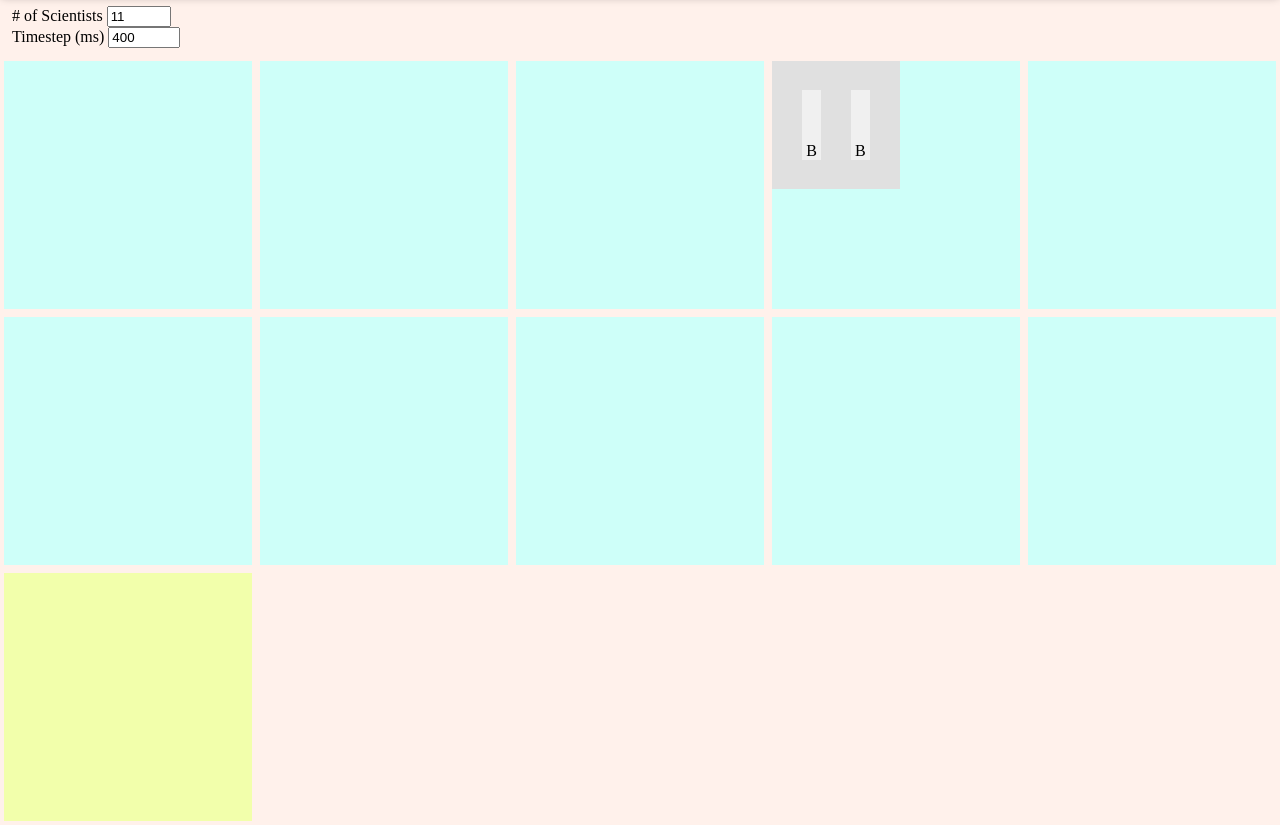
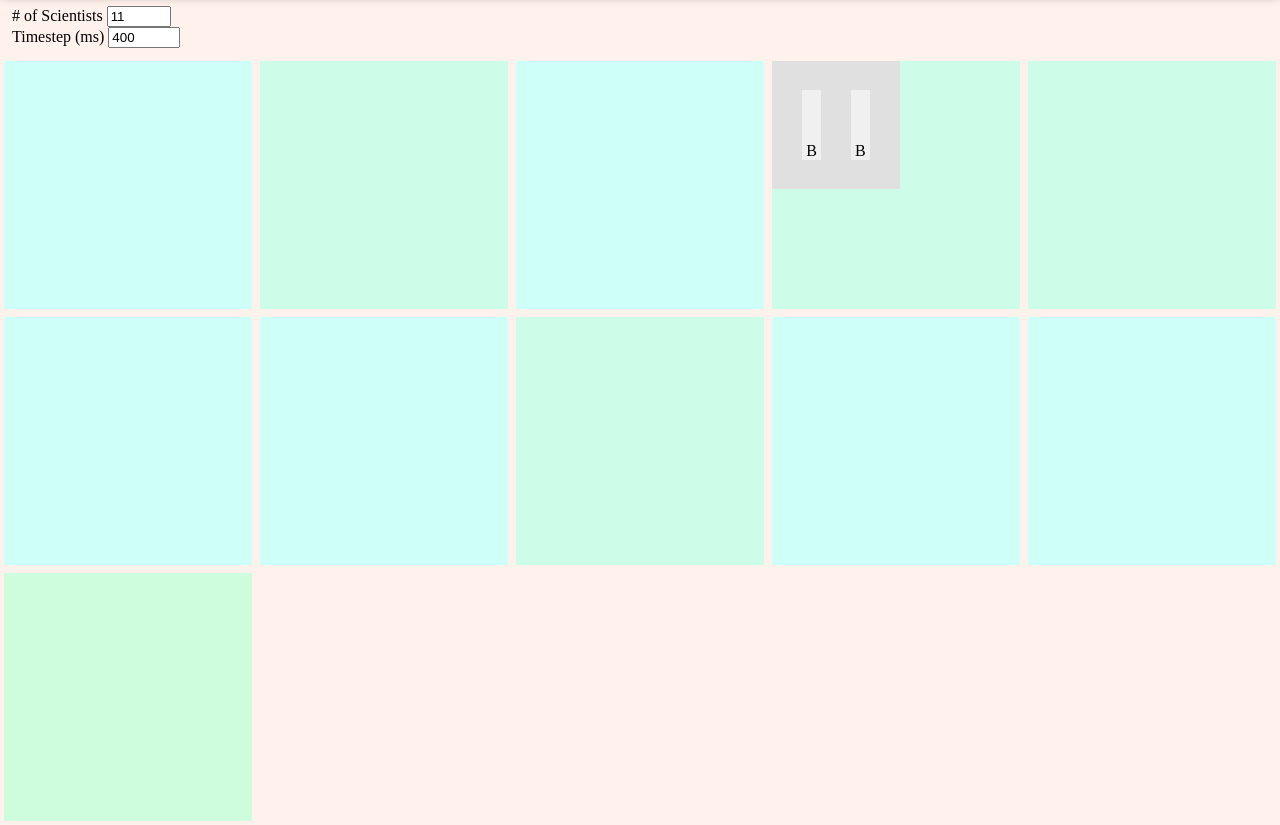
Before and after one commit to msfstef/multiverse-rescue-mission-riddle, a plain HTML site: page index.html in a window 1280 px wide. Shown: the part 41-866 px from the top of the page. Drawn offline with Linux system fonts and the light colour scheme.

Commit message:
different colors if visited

```diff
--- a/style.css
+++ b/style.css
@@ -39,9 +39,18 @@ h1 {
   background: rgb(206, 255, 249);
 }
 
+.scientist.visited {
+  background: rgb(205, 253, 233);
+}
+
 .accountant {
   background: rgb(242, 255, 171);
 }
+
+.accountant.visited {
+  background: rgb(205, 253, 221);
+}
+
 
 .robot {
   width: 10vw;
```
